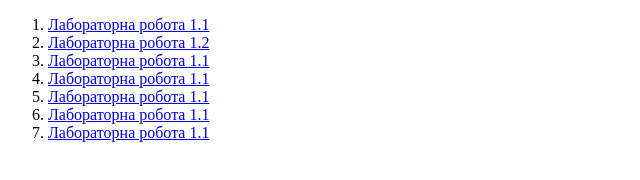
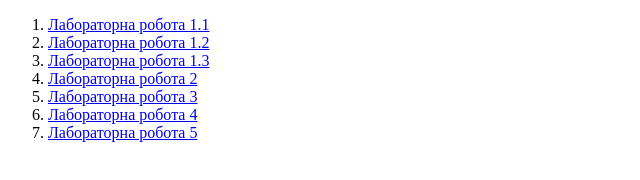
Before and after one commit to Kanory784/HTML-and-CSS, a plain HTML site: page index.html in a window 1280 px wide. Shown: the full height of the page, 0-640 px from the left. Drawn offline with Linux system fonts and the light colour scheme.

Commit message:
Update index.html

```diff
--- a/index.html
+++ b/index.html
@@ -10,19 +10,19 @@
         <a href="Lab1.2.html">Лабораторна робота 1.2</a>
       </li>
       <li>
-        <a href="Lab1.3.html">Лабораторна робота 1.1</a>
+        <a href="Lab1.3.html">Лабораторна робота 1.3</a>
       </li>
       <li>
-        <a href="Lab2.html">Лабораторна робота 1.1</a>
+        <a href="Lab2.html">Лабораторна робота 2</a>
       </li>
       <li>
-        <a href="Lab3.html">Лабораторна робота 1.1</a>
+        <a href="Lab3.html">Лабораторна робота 3</a>
       </li>
       <li>
-        <a href="Lab4.html">Лабораторна робота 1.1</a>
+        <a href="Lab4.html">Лабораторна робота 4</a>
       </li>
       <li>
-        <a href="Lab5.html">Лабораторна робота 1.1</a>
+        <a href="Lab5.html">Лабораторна робота 5</a>
       </li>
 
     </ol>
```
